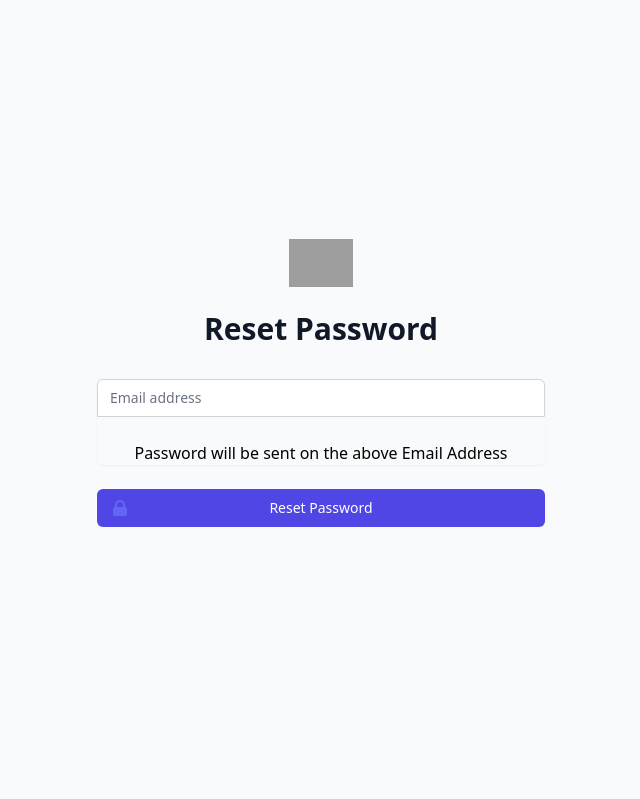
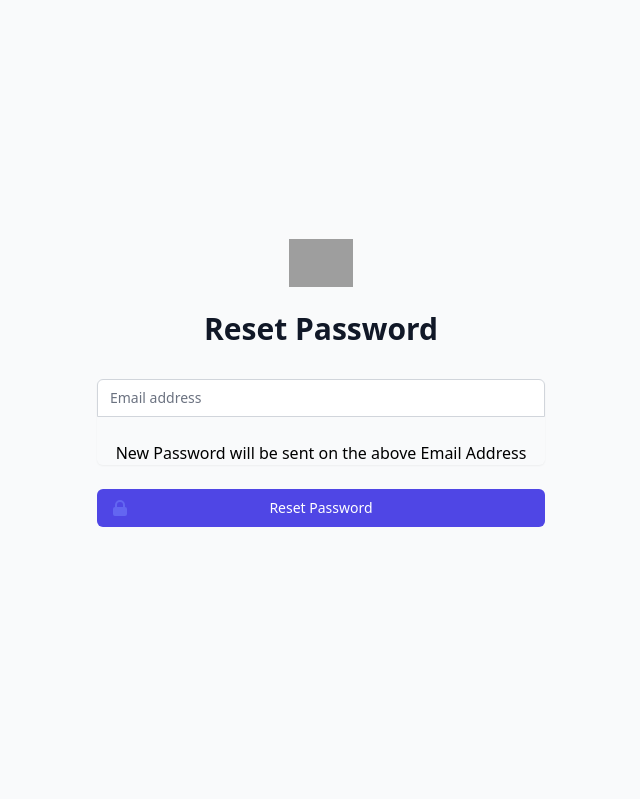
Before and after one commit to danyalbasar/todo_project, a Django app: page /user_forgotpass/ in a window 1280 px wide. Shown: the part 81-880 px from the top of the page, without its empty margins (319-959 px from the left). Run offline with Django 3.2, Linux system fonts and the light colour scheme; grey boxes are pictures that could not be loaded.

Commit message:
Update user_forgotpass.html

```diff
--- a/todo_app/templates/user_forgotpass.html
+++ b/todo_app/templates/user_forgotpass.html
@@ -18,7 +18,7 @@
           <label for="email-address" class="sr-only">Email address</label>
           <input id="email-address" name="em" type="email" autocomplete="email" required="" class="appearance-none rounded-none relative block w-full px-3 py-2 border border-gray-300 placeholder-gray-500 text-gray-900 rounded-t-md focus:outline-none focus:ring-indigo-500 focus:border-indigo-500 focus:z-10 sm:text-sm" placeholder="Email address">
         <div class="text-grey-dark mt-6 text-center">
-          Password will be sent on the above Email Address
+          New Password will be sent on the above Email Address
         </div>
         </div>
       </div>
```
